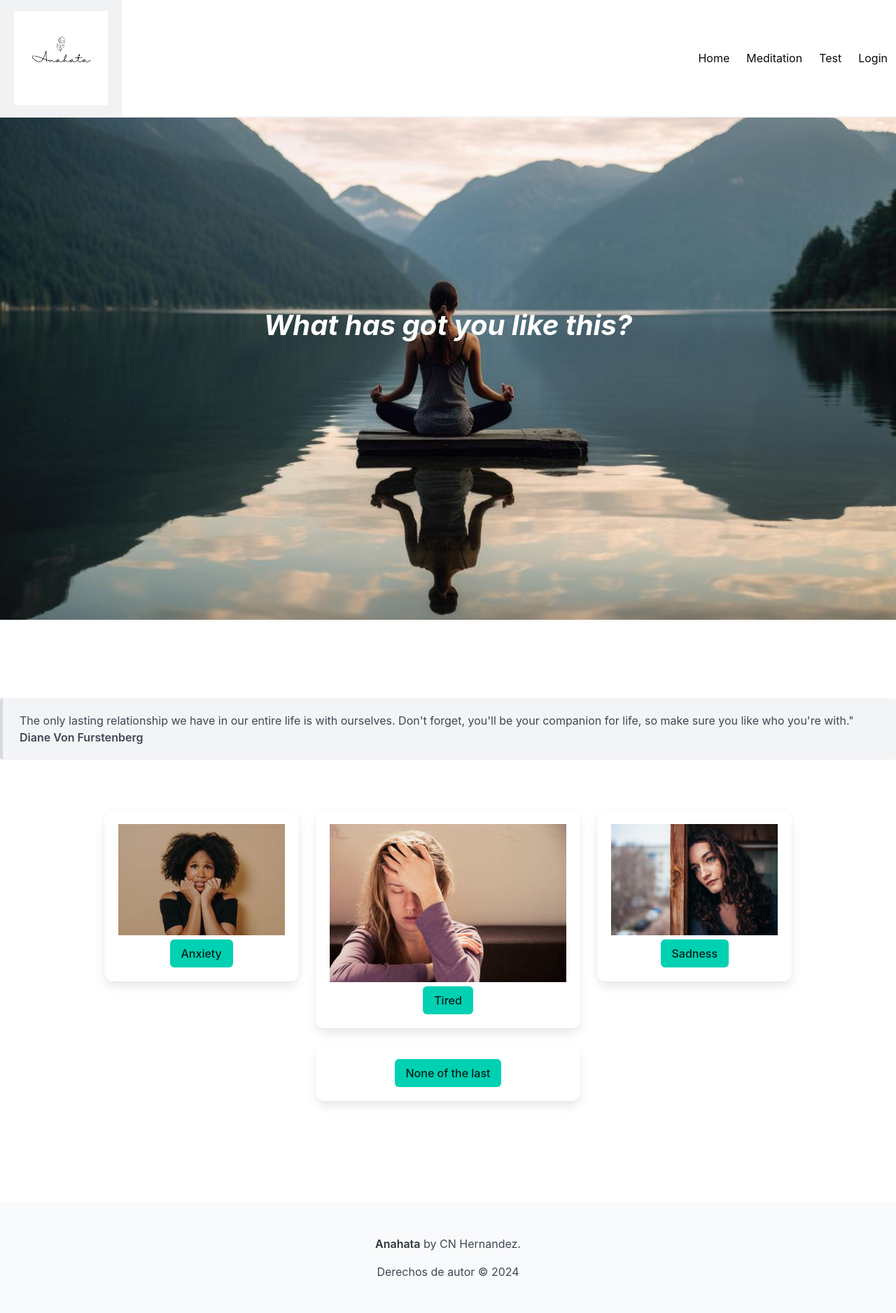
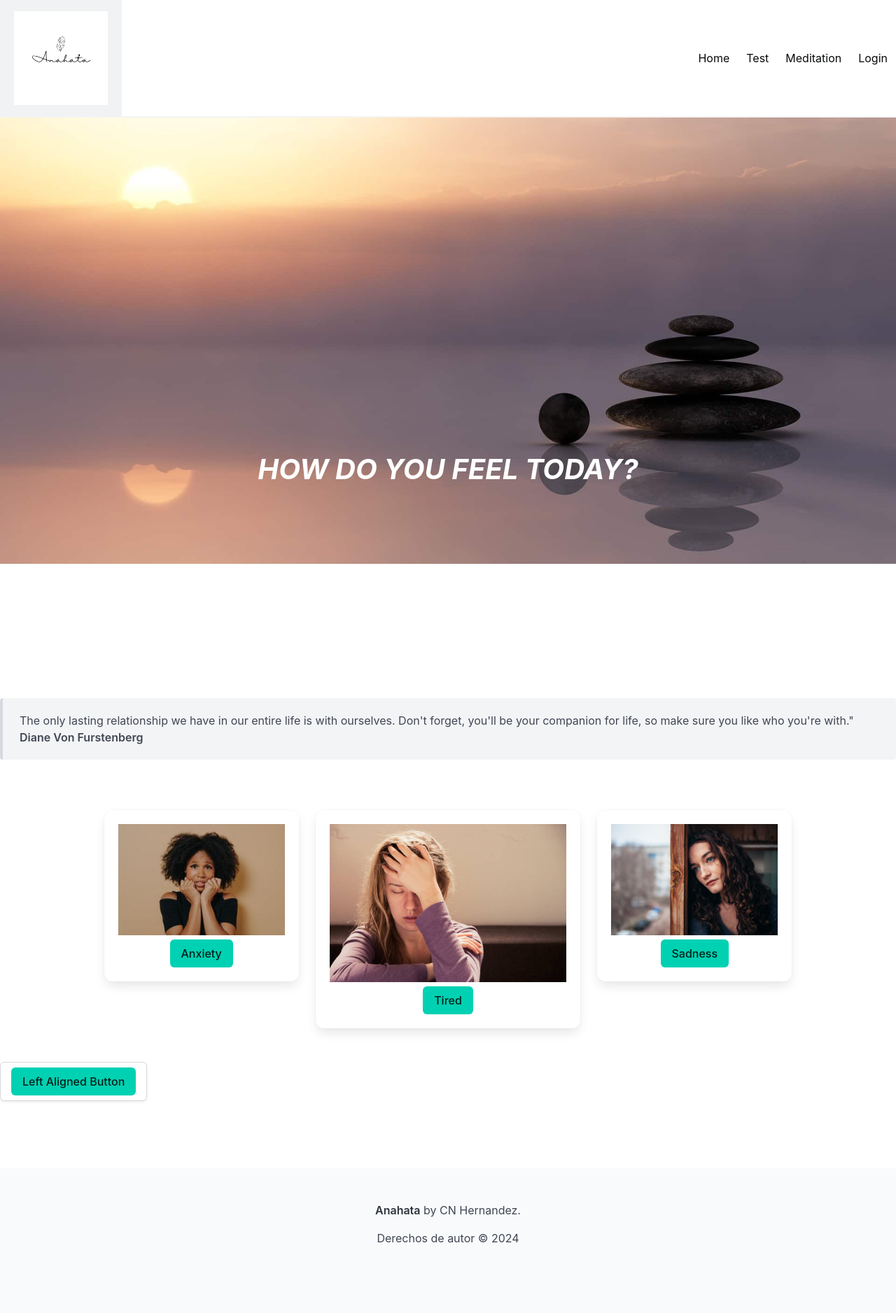
Before and after one commit to Carle93/DJANGOPROYECT, a Django app: template login/templates/login/home.html in a window 1280 px wide. Shown: the top 1877 px of the page at 70% size. After the commit the page ends 1777 px from the top, so only its background shows below. Run offline with Django 3.2, Linux system fonts and the light colour scheme; the template is opened without the code that fills it, so the values that code supplies are empty.

Commit message:
variations in temples

```diff
--- a/login/templates/login/base.html
+++ b/login/templates/login/base.html
@@ -29,9 +29,9 @@
     <div class="navbar-menu" id="nav-link">
         <div class="navbar-end">
             <a class="navbar-item" href="{% url 'home' %}">Home</a>
-            <a class="navbar-item" href="{% url 'Meditation' %}">Meditation</a>
-            <a class="navbar-item" href="{% url 'Test' %}">Test</a>
-            <a class="navbar-item" href="{% url 'Login' %}">Login</a>
+            <a class="navbar-item" href="{% url 'test' %}">Test</a>
+            <a class="navbar-item" href="{% url 'meditation' %}">Meditation</a>
+            <a class="navbar-item" href="{% url 'login' %}">Login</a>
 
         </div>
     </div>
--- a/login/templates/login/home.html
+++ b/login/templates/login/home.html
@@ -3,9 +3,9 @@
 {% block content %}
 
 <section class="hero is-fullheight">
-  <img class= "has-background, is-transparent" src="{% static 'imagen/home.jpg' %}" alt="Descripción de la imagen">
-  <div class="overlay" style="position: absolute; ; left: 0; width: 100%; height: 100%; display: flex; flex-direction: column; justify-content: flex-start; align-items: center;padding-top: 20%;">
-    <h1 class="title is-italic is-size-2 has-text-weight-medium has-text-white has-text-centered has-text-weight-bold" style="margin-top: 20px;">What has got you like this?</h1>
+  <img class= "has-background, is-transparent" src="{% static 'imagen/home-piedra.jpg' %}" alt="Descripción de la imagen">
+  <div class="overlay" style="position: absolute; ; left: 0; width: 100%; height: 100%; display: flex; flex-direction: column; justify-content: flex-start; align-items: center;padding-top:22%;">
+    <h1 class="title is-italic is-size-2 has-text-weight-medium has-text-white has-text-centered has-text-weight-bold" style="margin-top: 200px;">HOW DO YOU FEEL TODAY?</h1>
   </div>
   </div>
 </section>
@@ -47,17 +47,15 @@
         </div>
       </div>
 
-
-      <!-- Fourth columna -->
-      <div class="column is-4 has-text-centered">
-        <div class="box">
-          <button class="button is-primary"> None of the last</button>
-        </div>
-      </div>
     </div>
   </div>
 </section>
 
+<!-- Fourth columna -->
+<div class="button is-left">
+  <button class="button is-primary">Left Aligned Button</button>
+</div>
+
 <div class="py-6"></div>
 
 {% endblock %}
--- a/login/urls.py
+++ b/login/urls.py
@@ -20,7 +20,7 @@ from . import views
 
 urlpatterns = [
     path("", views.home, name='home'),
-    path("Test/", views.Test, name='Test'),
-    path("Meditation/", views.Meditation, name='Meditation'),
-    path("user/", views.user_account, name='Login'),
+    path("test/", views.test, name='test'),
+    path("meditation/", views.meditation, name='meditation'),
+    path("user/", views.user_account, name='login'),
 ]
--- a/login/views.py
+++ b/login/views.py
@@ -8,12 +8,12 @@ from .models import Moods
 def home(request):
     return render(request,"login/home.html")
 
-def Test(request):
+def test(request):
     return render(request,"login/test.html")
 
 
-def Meditation(request):
-    return render(request,"login/Meditation.html")
+def meditation(request):
+    return render(request,"login/meditation.html")
 
 
 def user_account(request):
```
Also changed, not shown: login/templates/login/test.html (+7 -7 lines), login/templates/login/user_account.html (+3 -19 lines), login/static/imagen/Foto-home.jpg (added), login/static/imagen/cuarzos.jpg (deleted), login/static/imagen/foto-homes.jpg (added), login/static/imagen/home-piedra.jpg (added).
